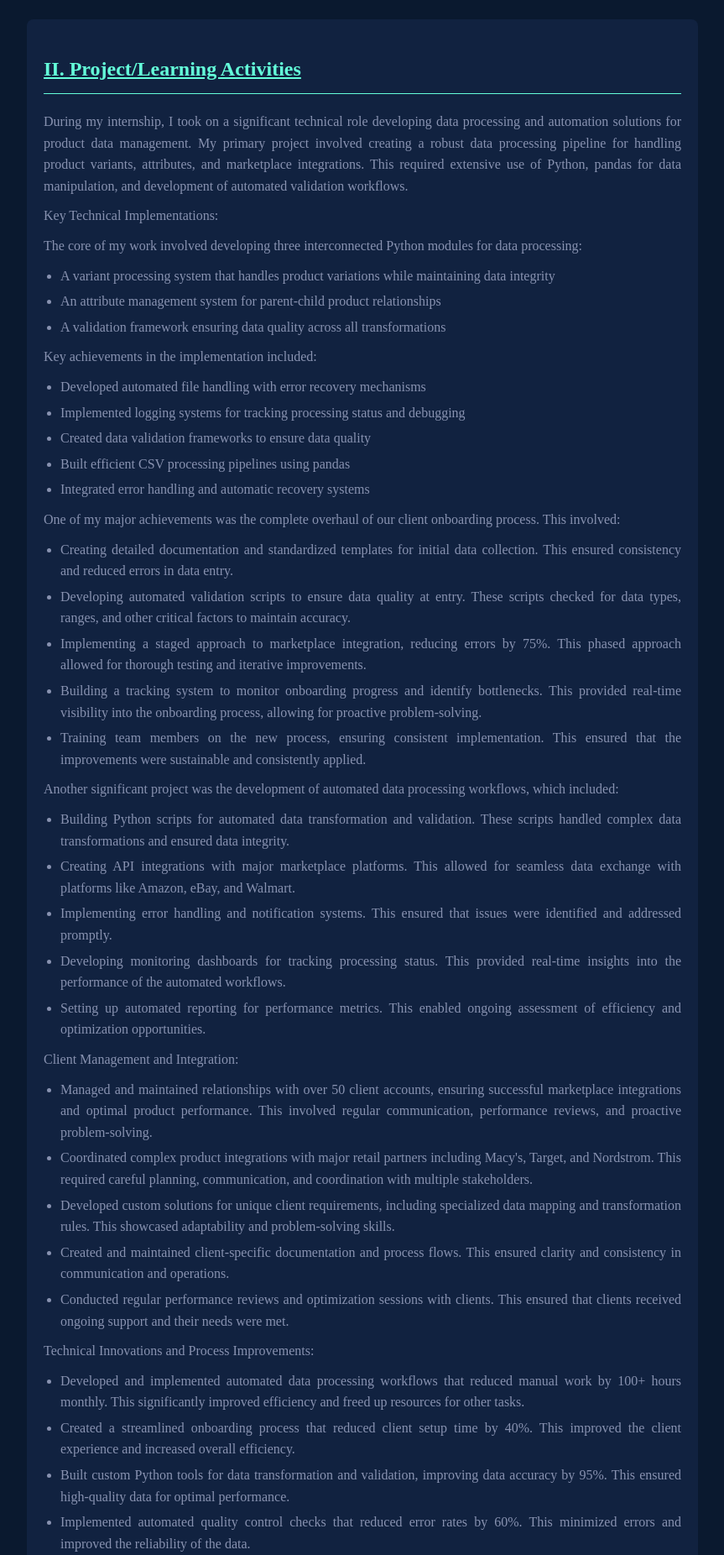
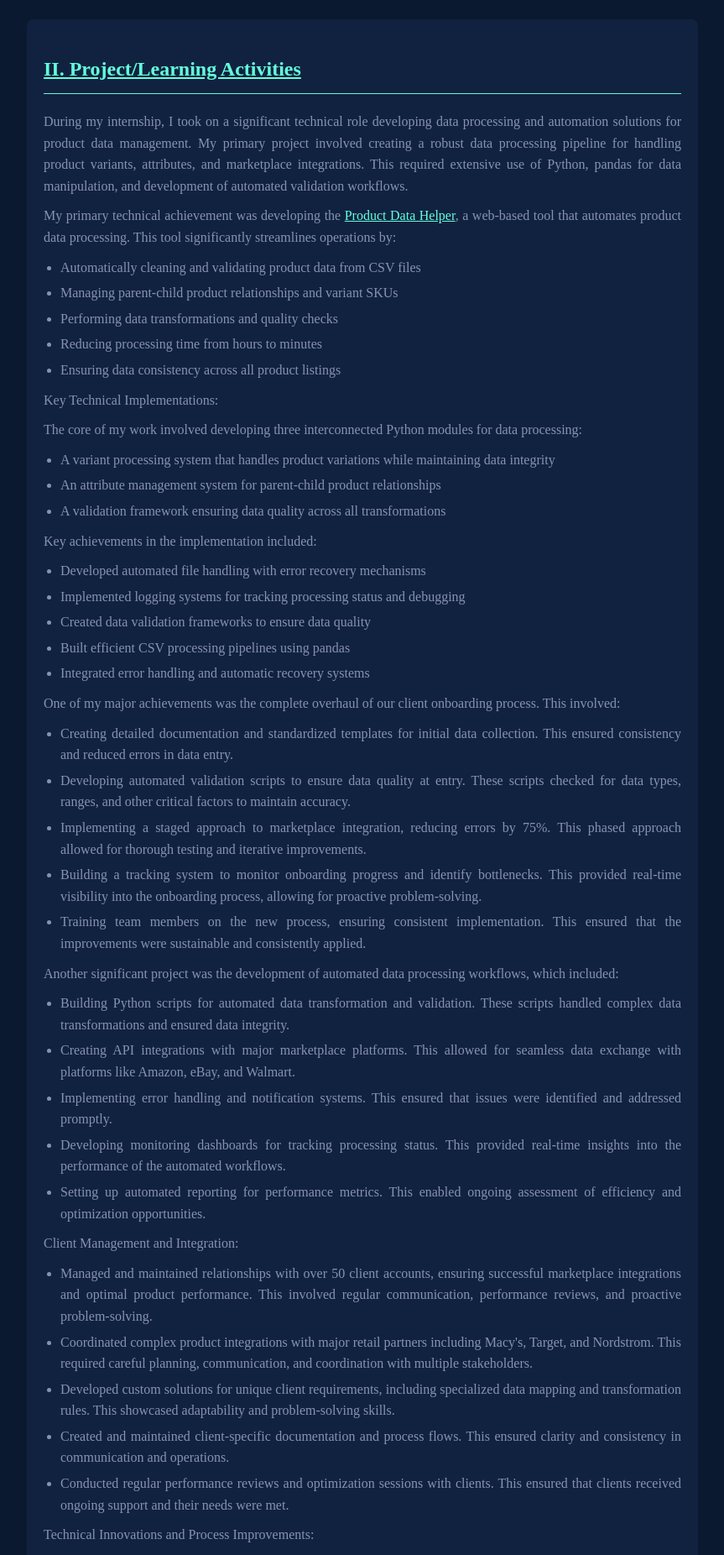
Before and after one commit to jonahumans/Migration-Assistant, a Flask app: page /report in a window 1280 px wide. Shown: the part 643-2495 px from the top of the page at 84% size, without its empty margins (208-1071 px from the left). Run offline with Flask 3, Linux system fonts and the light colour scheme.

Commit message:
Assistant checkpoint: Added Product Data Helper link and description
Assistant generated file changes:
- templates/report.html: Add Product Data Helper link and description

---

User prompt:

there is no link. I want a clickable hyperlink that when I am looking in the project/learning activities section I can click it and it will take me to that. Also, add a description of what the product data helper does in that section

```diff
--- a/templates/report.html
+++ b/templates/report.html
@@ -112,6 +112,15 @@
         <div class="section">
             <h2>II. Project/Learning Activities</h2>
             <p>During my internship, I took on a significant technical role developing data processing and automation solutions for product data management. My primary project involved creating a robust data processing pipeline for handling product variants, attributes, and marketplace integrations. This required extensive use of Python, pandas for data manipulation, and development of automated validation workflows.</p>
+
+            <p>My primary technical achievement was developing the <a href="/" style="color: var(--highlight-color);">Product Data Helper</a>, a web-based tool that automates product data processing. This tool significantly streamlines operations by:</p>
+            <ul>
+                <li>Automatically cleaning and validating product data from CSV files</li>
+                <li>Managing parent-child product relationships and variant SKUs</li>
+                <li>Performing data transformations and quality checks</li>
+                <li>Reducing processing time from hours to minutes</li>
+                <li>Ensuring data consistency across all product listings</li>
+            </ul>
 
             <p>Key Technical Implementations:</p>
 
```
